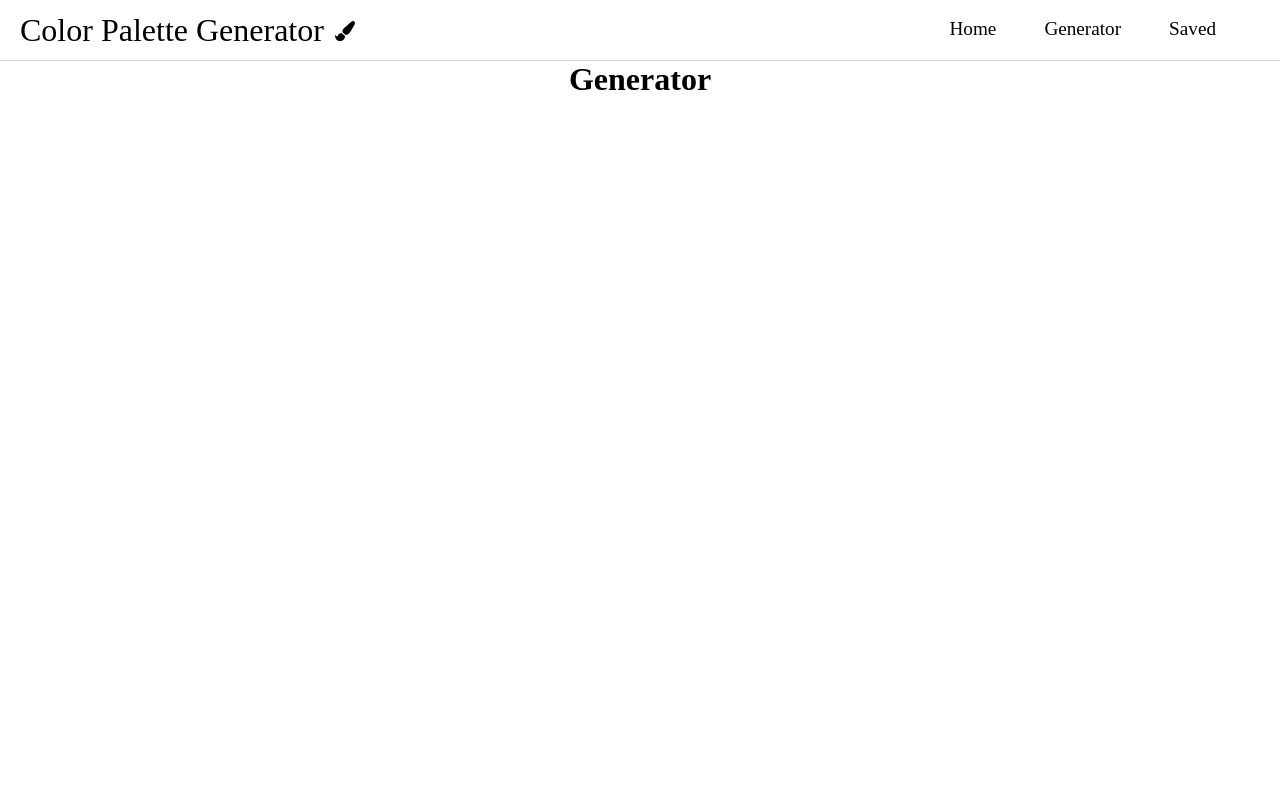
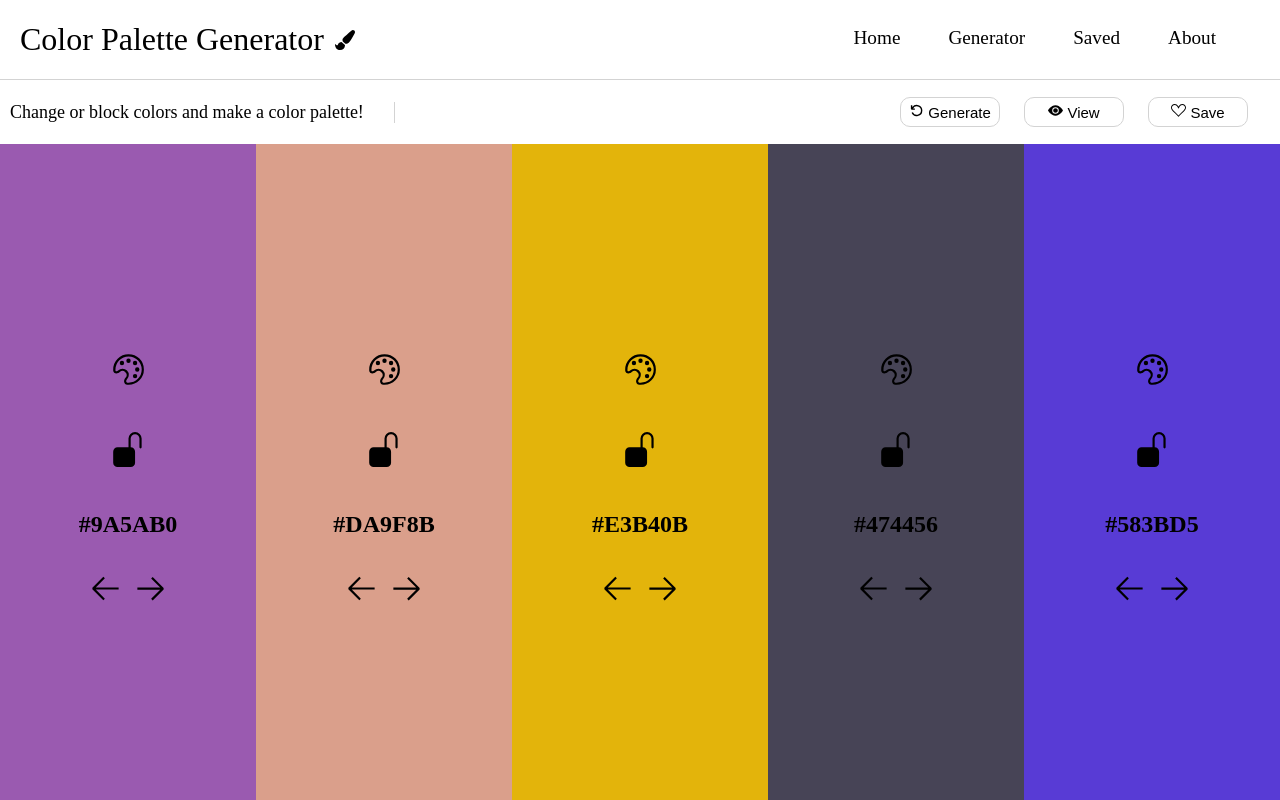
Before and after one commit to AdrianMReds/react-color-palette-generator, a React (Create React App) app: page /generator in a window 1280 px wide. Built offline with nearby package versions, Linux system fonts and the light colour scheme.

Commit message:
Generator with lock and changing colors

```diff
--- a/src/App.css
+++ b/src/App.css
@@ -3,8 +3,13 @@
   padding: 0;
 }
 
+html {
+  height: 100%;
+}
+
 body {
   background-color: white;
+  height: 100%;
 }
 
 .pages {
--- a/src/App.js
+++ b/src/App.js
@@ -5,17 +5,19 @@ import { BrowserRouter as Router, Routes, Route } from "react-router-dom";
 import Home from "./Components/Pages/Home";
 import Generator from "./Components/Pages/Generator";
 import Saved from "./Components/Pages/Saved";
+import About from "./Components/Pages/About";
 
 function App() {
   return (
     <React.Fragment>
       <Router>
         <Navbar />
-        <div className="pages">
+        <div className="pages" style={{ height: "90vh" }}>
           <Routes>
             <Route exact path="/" element={<Home />} />
             <Route path="/generator" element={<Generator />} />
             <Route path="/saved" element={<Saved />} />
+            <Route path="/about" element={<About />} />
           </Routes>
         </div>
       </Router>
--- a/src/Components/Navbar.css
+++ b/src/Components/Navbar.css
@@ -1,7 +1,8 @@
 .navbar {
   background-color: white;
   border-bottom: 1px solid lightgray;
-  height: 60px;
+  box-sizing: border-box;
+  height: 10vh;
   display: flex;
   justify-content: center;
   align-items: center;
@@ -16,7 +17,7 @@
   justify-content: center;
   align-items: center;
   width: 100%;
-  height: 80px;
+  height: 10vh;
   max-width: 1500px;
 }
 
--- a/src/Components/Navbar.js
+++ b/src/Components/Navbar.js
@@ -42,6 +42,16 @@ function Navbar() {
                 Saved
               </NavLink>
             </li>
+            <li className="nav-item">
+              <NavLink
+                exact
+                to="/about"
+                className="nav-links"
+                onClick={handleClick}
+              >
+                About
+              </NavLink>
+            </li>
           </ul>
           <div className="nav-icon" onClick={handleClick}>
             {click ? <FaTimes /> : <FaBars />}
--- /dev/null
+++ b/src/Components/Pages/About.jsx
@@ -0,0 +1,7 @@
+import React from "react";
+
+const About = () => {
+  return <h1>About</h1>;
+};
+
+export default About;
--- a/src/Components/Pages/Generator.jsx
+++ b/src/Components/Pages/Generator.jsx
@@ -1,7 +1,258 @@
-import React from "react";
+import React, { useState, useEffect } from "react";
+import {
+  BsSuitHeart,
+  BsSuitHeartFill,
+  BsEyeFill,
+  BsFillLockFill,
+  BsFillUnlockFill,
+} from "react-icons/bs";
+import {
+  VscArrowLeft,
+  VscArrowRight,
+  VscDebugRestart,
+  VscSymbolColor,
+} from "react-icons/vsc";
+import "./Pages.css";
+
+const rgbToHex = (nums) => {
+  let hexcode = "";
+  for (let i = 0; i < 3; i++) {
+    let twoletters = nums[i].toString(16);
+    if (twoletters.length < 2) {
+      hexcode += "0" + twoletters;
+    } else {
+      hexcode += twoletters;
+    }
+  }
+  hexcode = hexcode.toUpperCase();
+  return hexcode;
+};
+
+const generateColor = () => {
+  const random = [];
+  let finalColor;
+  for (let i = 0; i < 3; i++) {
+    random.push(Math.floor(Math.random() * 256));
+  }
+  finalColor = "#" + rgbToHex(random);
+  console.log(`Random: ${random}`);
+  console.log(`Final color ${finalColor}`);
+  return finalColor;
+};
 
 const Generator = () => {
-  return <h1>Generator</h1>;
+  const [palette, setPalette] = useState([
+    { color: generateColor(), blocked: false },
+    { color: generateColor(), blocked: false },
+    { color: generateColor(), blocked: false },
+    { color: generateColor(), blocked: false },
+    { color: generateColor(), blocked: false },
+  ]);
+
+  // useEffect(() => {
+  //   console.log("New render");
+  // }, [palette]);
+
+  const restartColors = () => {
+    let tempPalette = [...palette];
+    setPalette([
+      tempPalette[0].blocked
+        ? tempPalette[0]
+        : { color: generateColor(), blocked: false },
+      tempPalette[1].blocked
+        ? tempPalette[1]
+        : { color: generateColor(), blocked: false },
+      tempPalette[2].blocked
+        ? tempPalette[2]
+        : { color: generateColor(), blocked: false },
+      tempPalette[3].blocked
+        ? tempPalette[3]
+        : { color: generateColor(), blocked: false },
+      tempPalette[4].blocked
+        ? tempPalette[4]
+        : { color: generateColor(), blocked: false },
+    ]);
+  };
+
+  const changeColor = (i, newColor) => {
+    let tempPalette = [...palette];
+    tempPalette[i].color = newColor;
+    setPalette(tempPalette);
+  };
+
+  return (
+    <div
+      style={{
+        width: "100%",
+        height: "100%",
+        display: "flex",
+        flexDirection: "column",
+      }}
+    >
+      <ToolsBar height={"8vh"} restartColors={restartColors} />
+      <div
+        className="palette"
+        style={{ display: "flex", flexDirection: "row", height: "82vh" }}
+      >
+        {palette.map((color, index) => {
+          return (
+            <ColorBar
+              c={color.color}
+              b={color.blocked}
+              changeColor={() => {}}
+              changeBlocked={() => {
+                let tempPalette = [...palette];
+                let actual = tempPalette[index].blocked;
+                tempPalette[index].blocked = !actual;
+                setPalette(tempPalette);
+              }}
+              moveLeft={() => {
+                let tempPalette = [...palette];
+                if (index === 0) {
+                  return;
+                } else {
+                  console.log("Movimiento a la izquierda");
+                  let tempColor = palette[index - 1];
+                  console.log(tempPalette);
+                  console.log(`Izquierda: ${JSON.stringify(tempColor)}`);
+                  console.log(`Derecha: ${JSON.stringify(color)}`);
+                  tempPalette[index - 1] = color;
+                  tempPalette[index] = tempColor;
+                  console.log(tempPalette);
+                  setPalette(tempPalette);
+                }
+              }}
+              moveRight={() => {
+                let tempPalette = [...palette];
+                if (index === palette.length - 1) {
+                  return;
+                } else {
+                  let tempColor = palette[index + 1];
+                  tempPalette[index + 1] = color;
+                  tempPalette[index] = tempColor;
+                  setPalette(tempPalette);
+                }
+              }}
+            />
+          );
+        })}
+      </div>
+    </div>
+  );
+};
+
+const ColorBar = ({
+  c,
+  b,
+  changeColor,
+  changeBlocked,
+  moveLeft,
+  moveRight,
+}) => {
+  return (
+    <div
+      className="colorBar"
+      style={{
+        width: "20%",
+        backgroundColor: c,
+        display: "flex",
+        alignItems: "center",
+        justifyContent: "center",
+      }}
+    >
+      <div
+        className="actionsBar"
+        style={{
+          display: "flex",
+          flexDirection: "column",
+          alignItems: "center",
+        }}
+      >
+        <div
+          className="actionsBar-action"
+          style={{
+            height: "60px",
+            width: "60px",
+          }}
+        >
+          <VscSymbolColor style={{ fontSize: 35 }} />
+        </div>
+        <div
+          className="actionsBar-action"
+          style={{
+            height: "60px",
+            width: "60px",
+          }}
+          onClick={changeBlocked}
+        >
+          {b ? (
+            <BsFillLockFill style={{ fontSize: 35 }} />
+          ) : (
+            <BsFillUnlockFill style={{ fontSize: 35 }} />
+          )}
+        </div>
+        <div
+          className="actionsBar-action"
+          style={{
+            height: "50px",
+            width: "150px",
+          }}
+        >
+          <h2>{c}</h2>
+        </div>
+        <div
+          style={{
+            display: "flex",
+            flexDirection: "row",
+            justifyContent: "center",
+          }}
+        >
+          <div className="actionsBar-action" onClick={moveLeft}>
+            <VscArrowLeft style={{ fontSize: 35 }} />
+          </div>
+          <div className="actionsBar-action" onClick={moveRight}>
+            <VscArrowRight style={{ fontSize: 35 }} />
+          </div>
+        </div>
+      </div>
+    </div>
+  );
+};
+
+const ToolsBar = ({ height, restartColors }) => {
+  return (
+    <div
+      className="toolsBar"
+      style={{
+        display: "flex",
+        flexDirection: "row",
+        width: "100%",
+        height: height,
+        alignItems: "center",
+        justifyContent: "space-between",
+      }}
+    >
+      <div
+        className="toolsBar-text"
+        style={{
+          width: "30%",
+          marginLeft: 10,
+          borderRight: "1px solid lightgray",
+        }}
+      >
+        <p style={{ textAlign: "left", fontSize: 18 }}>
+          Change or block colors and make a color palette!
+        </p>
+      </div>
+      <div className="toolsBar-buttons" style={{ marginRight: 20 }}>
+        <button className="toolsBar-btn" onClick={restartColors}>
+          {<VscDebugRestart />} Generate
+        </button>
+        <button className="toolsBar-btn">{<BsEyeFill />} View</button>
+        <button className="toolsBar-btn">{<BsSuitHeart />} Save</button>
+      </div>
+    </div>
+  );
 };
 
 export default Generator;
--- /dev/null
+++ b/src/Components/Pages/Pages.css
@@ -0,0 +1,27 @@
+.toolsBar-btn {
+  margin: 0px 12px;
+  height: 30px;
+  width: 100px;
+  background-color: transparent;
+  border: 1px solid lightgray;
+  cursor: pointer;
+  border-radius: 10px;
+  font-size: 15px;
+}
+
+.toolsBar-btn:hover {
+  background-color: lightgray;
+}
+
+.actionsBar-action {
+  margin: 10px 5px;
+  cursor: pointer;
+  display: flex;
+  border-radius: 5px;
+  align-items: center;
+  justify-content: center;
+}
+
+.actionsBar-action:hover {
+  background-color: rgba(0, 0, 0, 0.1);
+}
```
